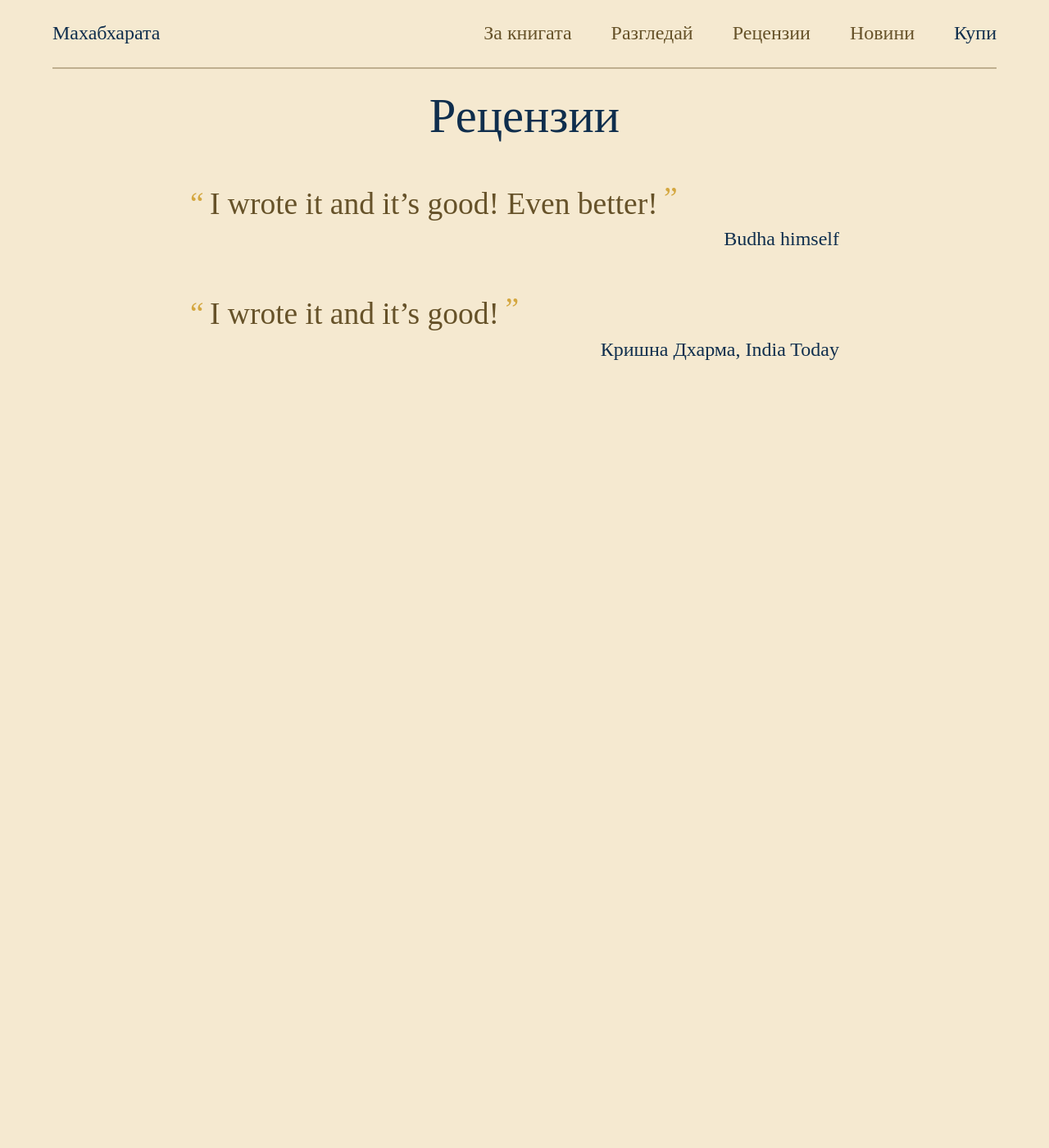
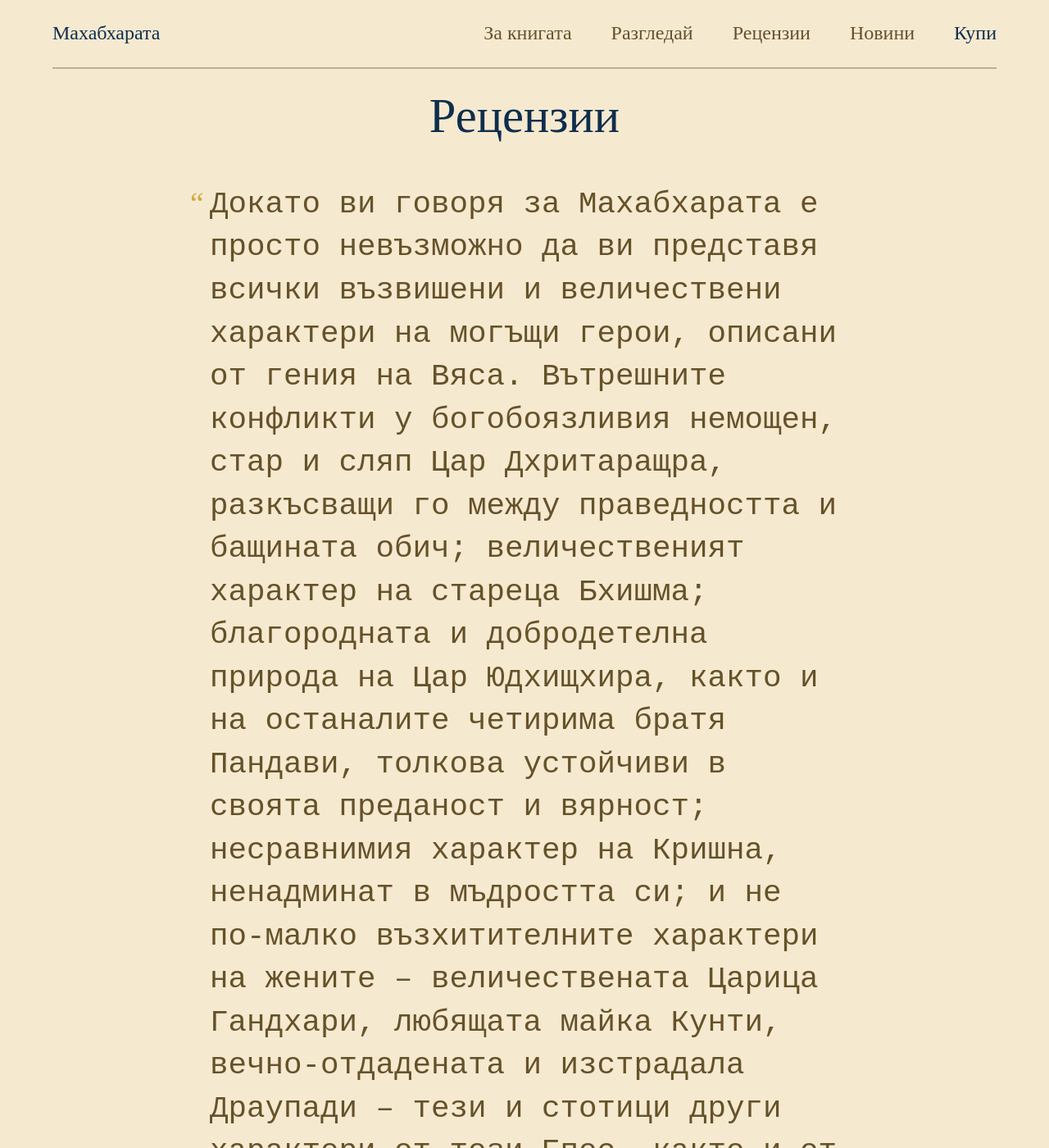
Before and after one commit to spacefarm-digital/mahabharata-website, a Jekyll site: the page built from reviews/index.html, in a window 1280 px wide and 1400 px high. Shown: the whole window at 82% size. Built offline with Jekyll 4.4.1, drawn with Linux system fonts in a browser that asks for light colours; some web fonts are replaced; some of the changed text lies outside the part shown.

Commit message:
Updated A Review By Me

```diff
--- a/_reviews/a-review-by-me.markdown
+++ b/_reviews/a-review-by-me.markdown
@@ -1,7 +1,7 @@
 ---
-title: A review by me
+title: india today
 date: 2017-04-28 13:57:00 Z
-source: Budha himself
+source: Кришна Дхарма, India Today
 ---
 
-I wrote it and it's good! Even better!
+     Докато ви говоря за Махабхарата е просто невъзможно да ви представя всички възвишени и величествени характери на могъщи герои, описани от гения на Вяса. Вътрешните конфликти у богобоязливия немощен, стар и сляп Цар Дхритаращра, разкъсващи го между праведността и бащината обич; величественият характер на стареца Бхишма; благородната и добродетелна природа на Цар Юдхищхира, както и на останалите четирима братя Пандави, толкова устойчиви в своята преданост и вярност; несравнимия характер на Кришна, ненадминат в мъдростта си; и не по-малко възхитителните характери на жените – величествената Царица Гандхари, любящата майка Кунти, вечно-отдадената и изстрадала Драупади – тези и стотици други характери от този Епос, както и от Рамаяна, са били ценно наследство на целия индуски свят в последните няколко хиляди години. Те са формирали начина на мислене на индусите, техния морал и етически идеи. Рамаяна и Махабхарата са двете енциклопедии на древния арийски живот и мъдрост, които представят съвършенната цивилизация към която човечеството трябва да се стреми в бъдеще.
```
